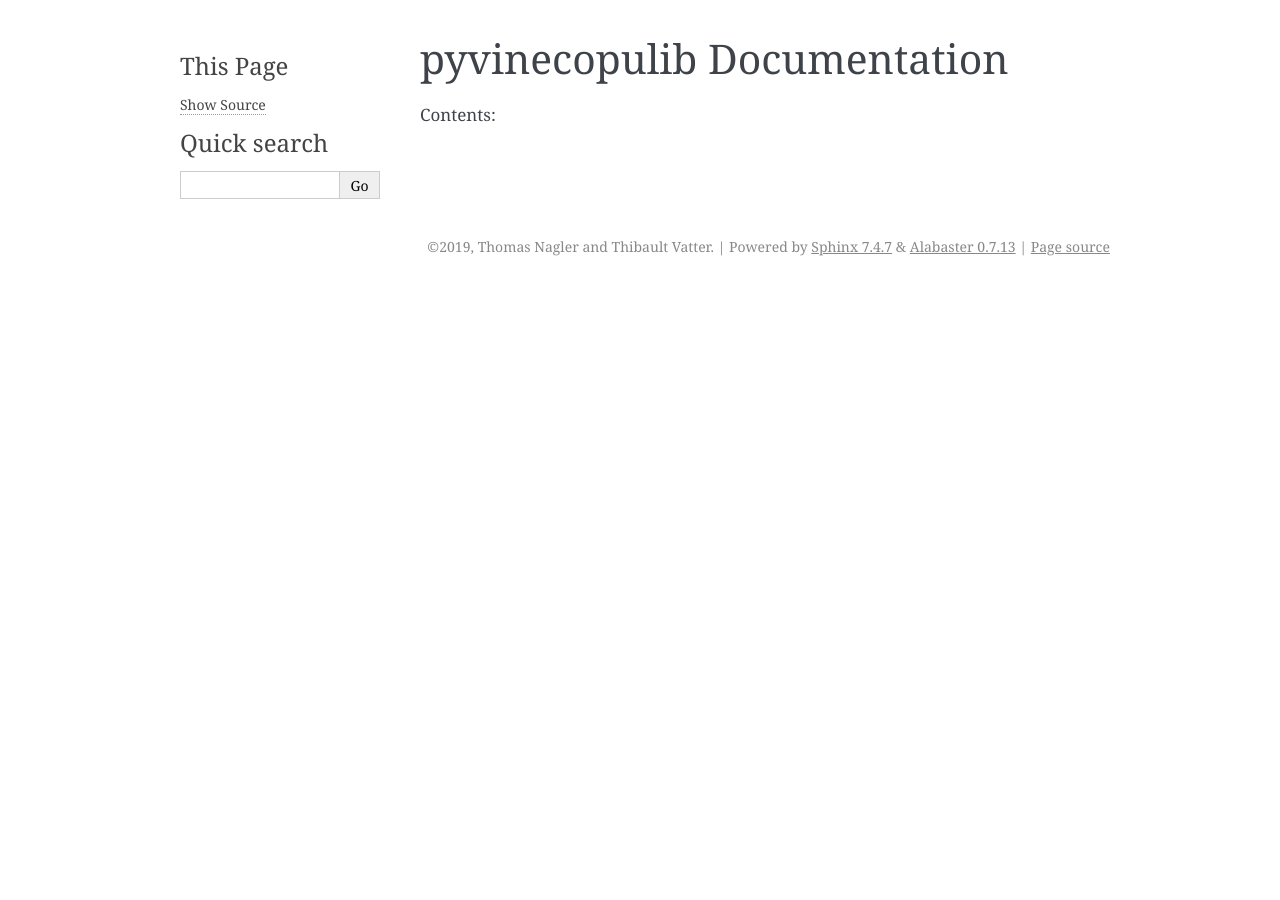
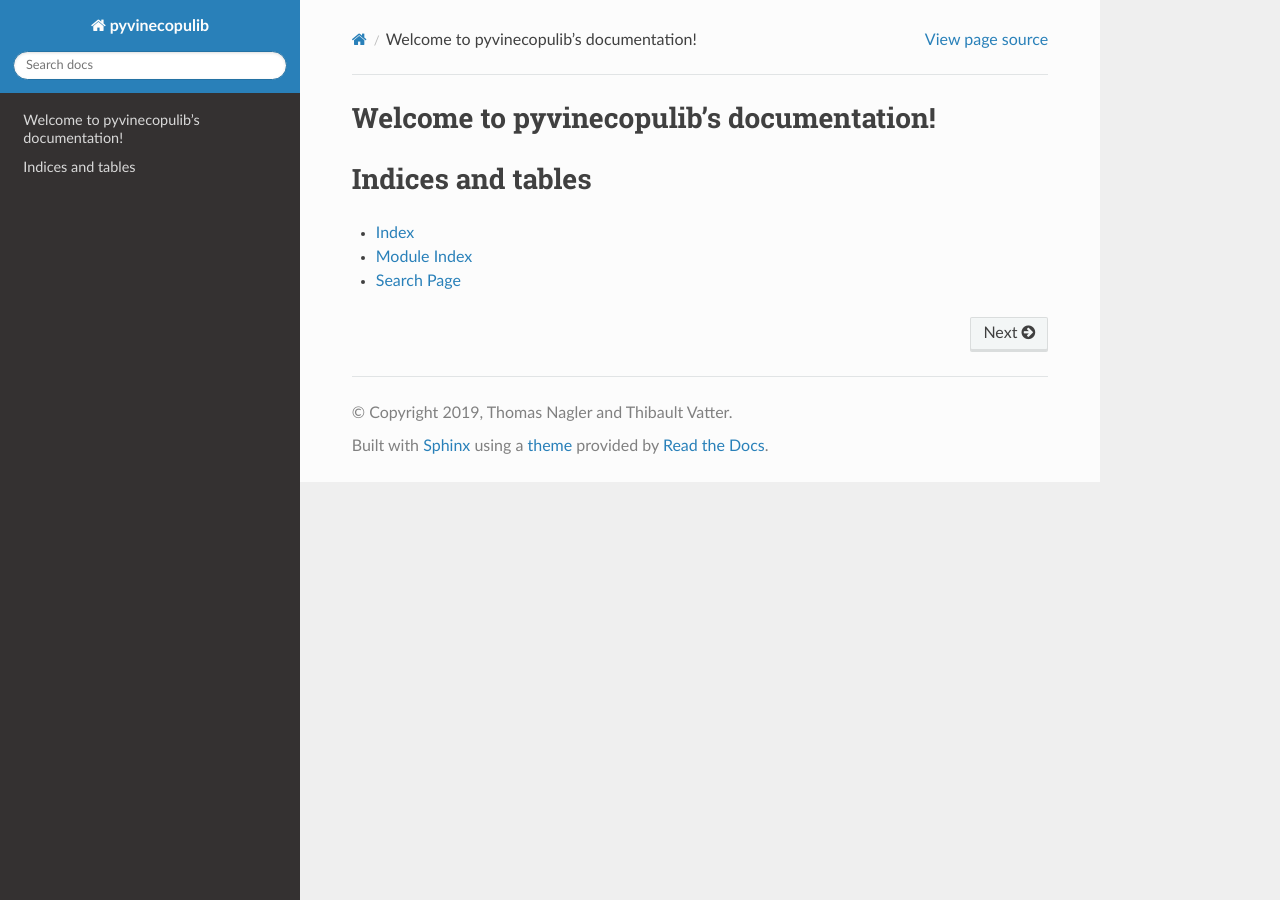
Before and after one commit to vinecopulib/pyvinecopulib, a Sphinx documentation site: the page built from docs/index.rst, in a window 1280 px wide. Built offline with Sphinx 7.4.7 and the Read the Docs theme 2.0.0, drawn with Linux system fonts in a browser that asks for light colours.

Commit message:
Improve the doc

```diff
--- a/docs/conf.py
+++ b/docs/conf.py
@@ -29,14 +29,17 @@ from pkg_resources import get_distribution
 # Add any Sphinx extension module names here, as strings. They can be
 # extensions coming with Sphinx (named 'sphinx.ext.*') or your custom
 # ones.
+import sphinx_rtd_theme
 extensions = [
     'sphinx.ext.autodoc',
     'sphinx.ext.intersphinx',
     'sphinx.ext.autosummary',
     'sphinx.ext.napoleon',
+    "sphinx_rtd_theme"
 ]
 
 autosummary_generate = True
+autoclass_content = 'both'
 
 # Add any paths that contain templates here, relative to this directory.
 templates_path = ['_templates']
@@ -114,7 +117,7 @@ todo_include_todos = False
 
 # The theme to use for HTML and HTML Help pages.  See the documentation for
 # a list of builtin themes.
-html_theme = 'alabaster'
+html_theme = 'sphinx_rtd_theme'
 
 # Theme options are theme-specific and customize the look and feel of a theme
 # further.  For a list of options available for each theme, see the
@@ -273,7 +276,7 @@ man_pages = [
 #  dir menu entry, description, category)
 texinfo_documents = [
     (master_doc, 'pyvinecopulib', u'pyvinecopulib Documentation',
-     author, 'pyvinecopulib', 'One line description of project.',
+     author, 'pyvinecopulib', 'The Python interface to vinecopulib.',
      'Miscellaneous'),
 ]
 
--- a/docs/index.rst
+++ b/docs/index.rst
@@ -1,9 +1,14 @@
-pyvinecopulib Documentation
-============================
-
-Contents:
+Welcome to pyvinecopulib's documentation!
+=========================================
 
 .. toctree::
-   :maxdepth: 2
+   :maxdepth: 3
 
    pyvinecopulib
+
+Indices and tables
+==================
+
+* :ref:`genindex`
+* :ref:`modindex`
+* :ref:`search`
--- a/docs/pyvinecopulib.rst
+++ b/docs/pyvinecopulib.rst
@@ -1 +1,2 @@
 .. automodule:: pyvinecopulib
+.. automodule:: pyvinecopulib.bicop_families
```
Also changed, not shown: README.md (+2 -1 lines), 1 other file.
